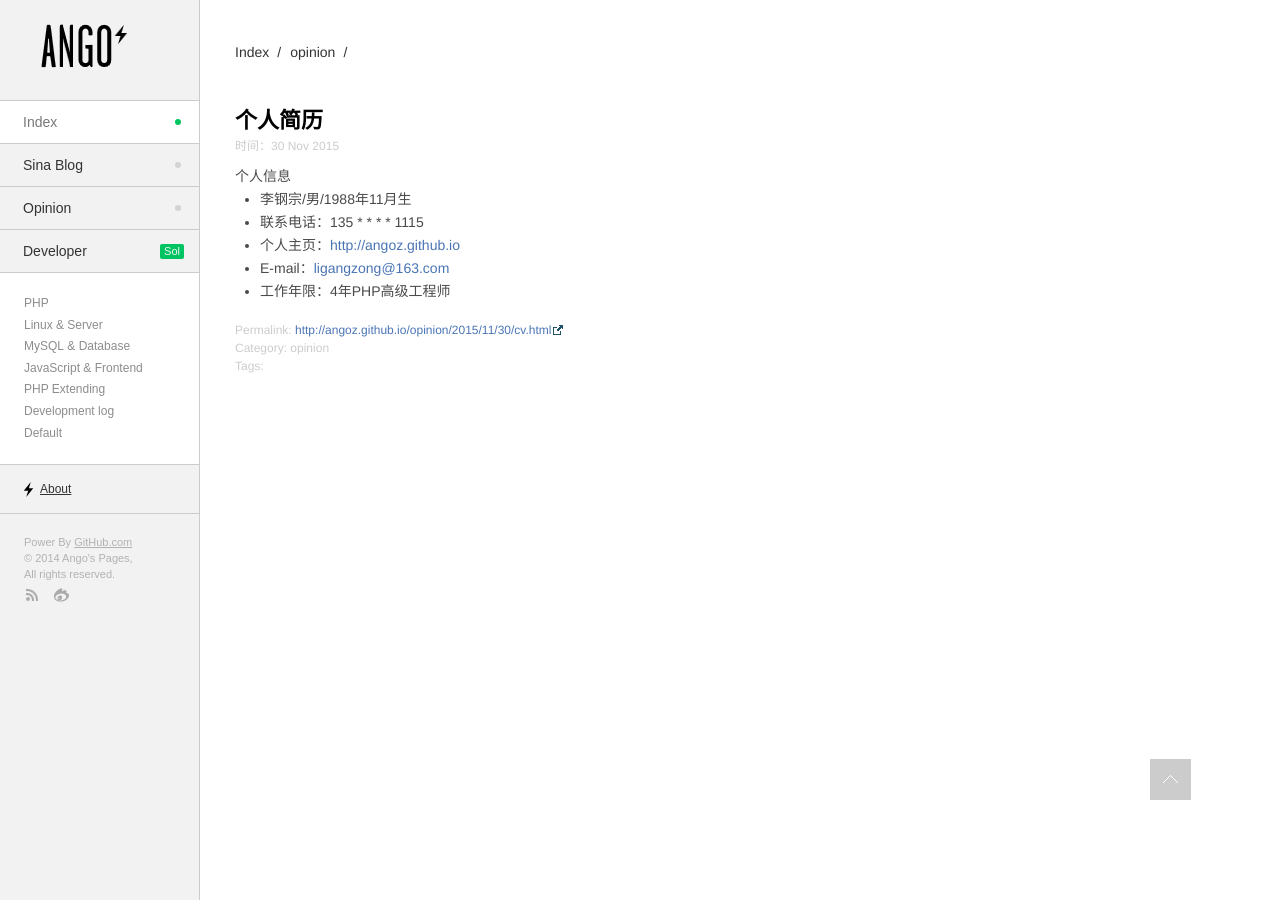
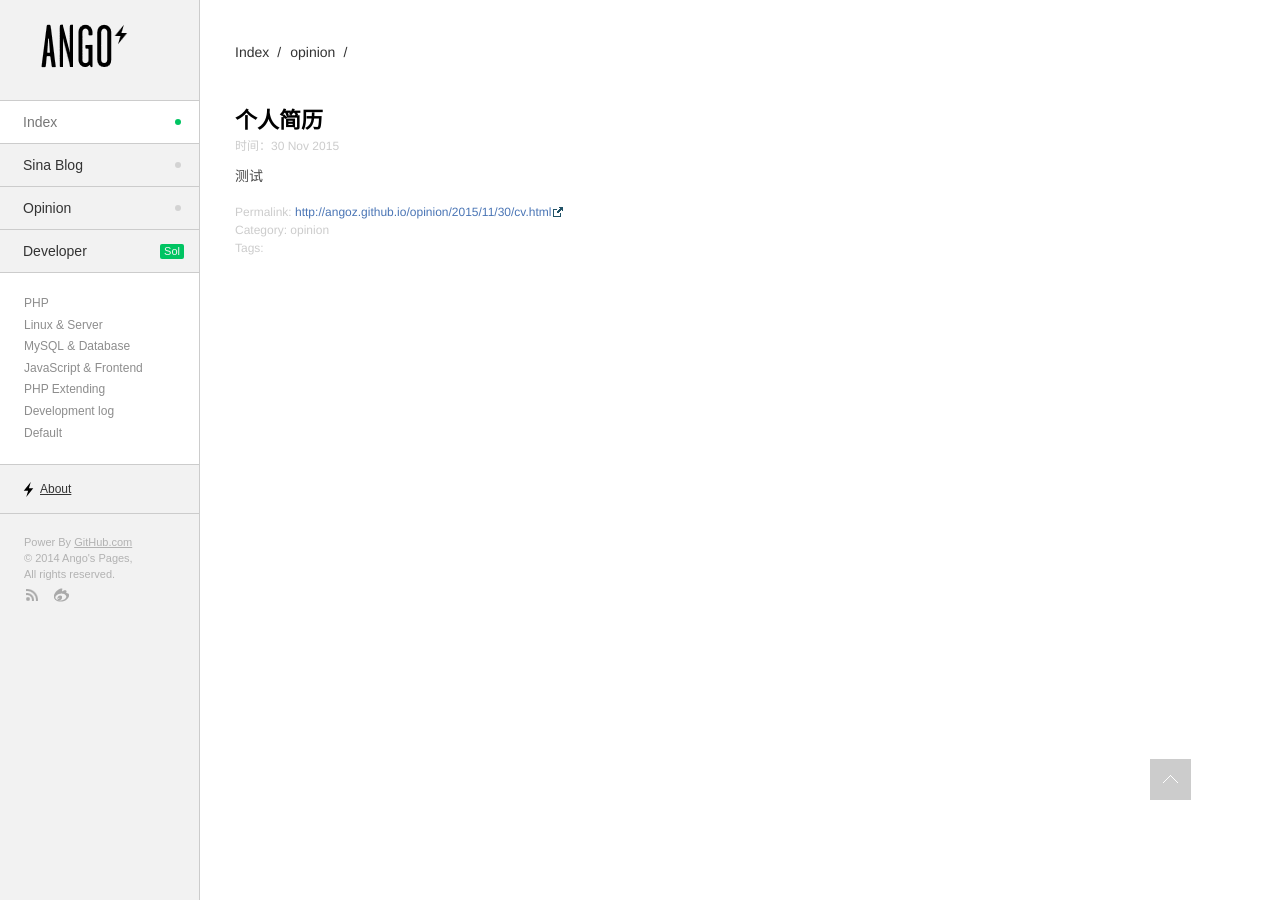
Before and after one commit to angoz/angoz.github.io, a Jekyll site: the page built from _posts/opinion/2015-11-30-cv.md, in a window 1280 px wide. Built offline with Jekyll 4.4.1, drawn with Linux system fonts in a browser that asks for light colours; nearby versions of some CDN libraries; Markdown is read by kramdown in place of the engine named in the settings.

Commit message:
Update 2015-11-30-cv.md

```diff
--- a/_posts/opinion/2015-11-30-cv.md
+++ b/_posts/opinion/2015-11-30-cv.md
@@ -7,9 +7,4 @@ categories:
 description: 一些关于工作的内容，一份用于求职的简历。
 ---
 
-# 个人信息
- - 李钢宗/男/1988年11月生
- - 联系电话：135 * * * * 1115
- - 个人主页：[http://angoz.github.io](http://angoz.github.io)
- - E-mail：<ligangzong@163.com>
- - 工作年限：4年PHP高级工程师
+测试
```
